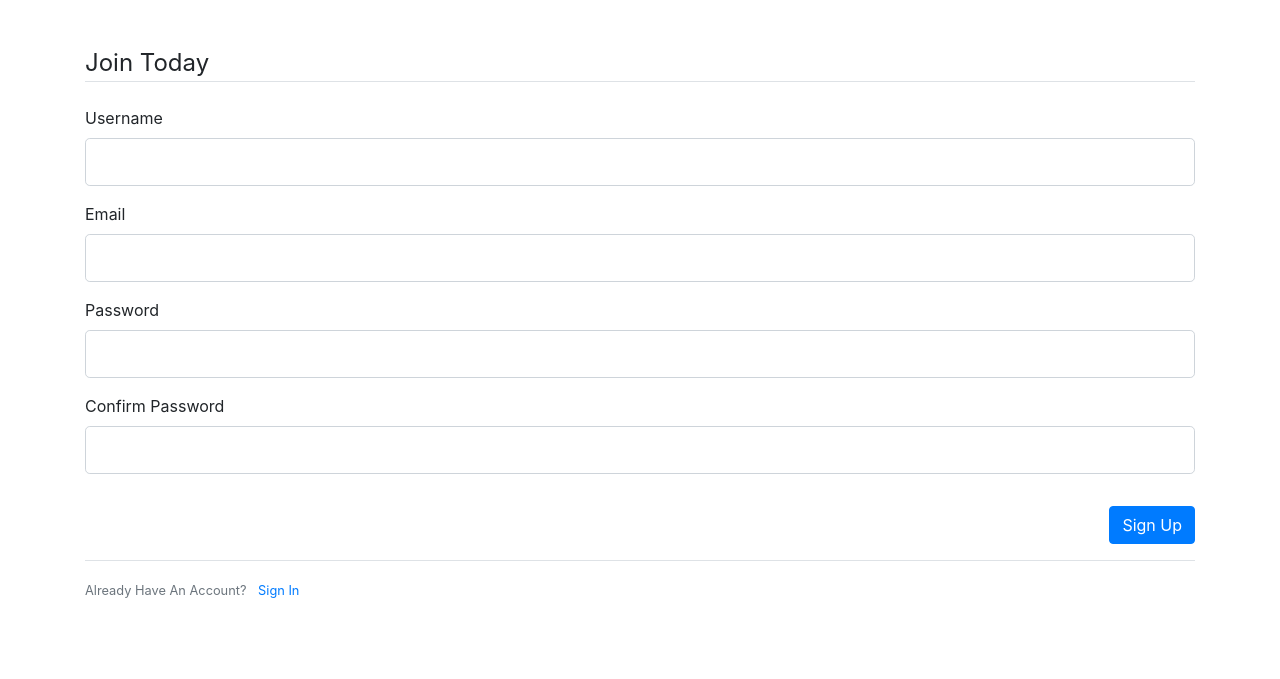
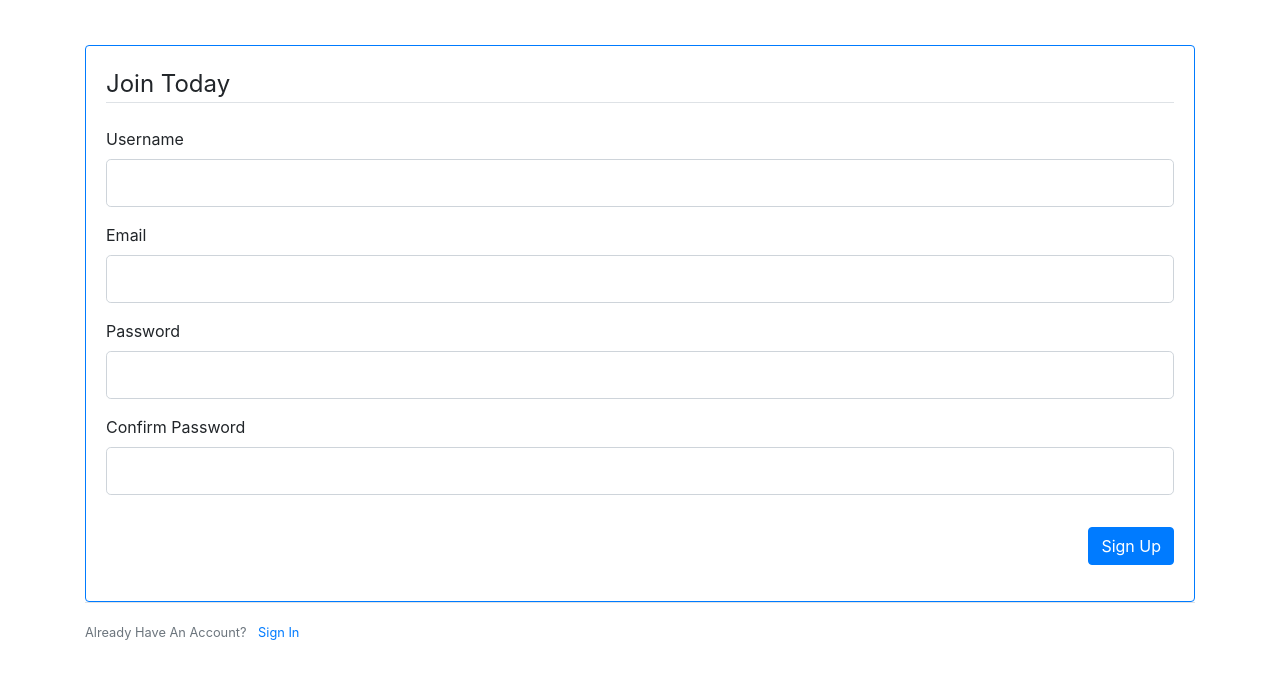
Before and after one commit to mateuszpach/GRAPH-hub, a Flask app: page /register in a window 1280 px wide. Shown: the part 56-735 px from the top of the page. Run offline with Flask 2, Linux system fonts and the light colour scheme; some libraries are stand-ins or nearby versions.

Commit message:
borders fixed in login and register

```diff
--- a/graphhub/templates/login.html
+++ b/graphhub/templates/login.html
@@ -1,6 +1,7 @@
 {% extends "layout.html" %}
 {% block content %}
-    <div class="content-section">
+    <div class="card border-primary">
+        <div class="card-body">
             <form method="POST" action="">
                 {{ form.hidden_tag() }}
                 <fieldset class="form-group">
@@ -51,6 +52,7 @@
                 </div>
             </form>
         </div>
+    </div>
     <div class="border-top pt-3">
         <small class="text-muted">
             Need An Account? <a class="ml-2" href="{{ url_for('users.register') }}">Sign Up Now</a>
--- a/graphhub/templates/register.html
+++ b/graphhub/templates/register.html
@@ -1,6 +1,7 @@
 {% extends "layout.html" %}
 {% block content %}
-    <div class="content-section">
+    <div class="card border-primary">
+        <div class="card-body">
             <form method="POST" action="">
                 {{ form.hidden_tag() }}
                 <fieldset class="form-group">
@@ -64,6 +65,7 @@
                 </div>
             </form>
         </div>
+    </div>
     <div class="border-top pt-3">
         <small class="text-muted">
             Already Have An Account? <a class="ml-2" href="{{ url_for('users.login') }}">Sign In</a>
```
Lines whose indentation alone changed are shown as unchanged.
